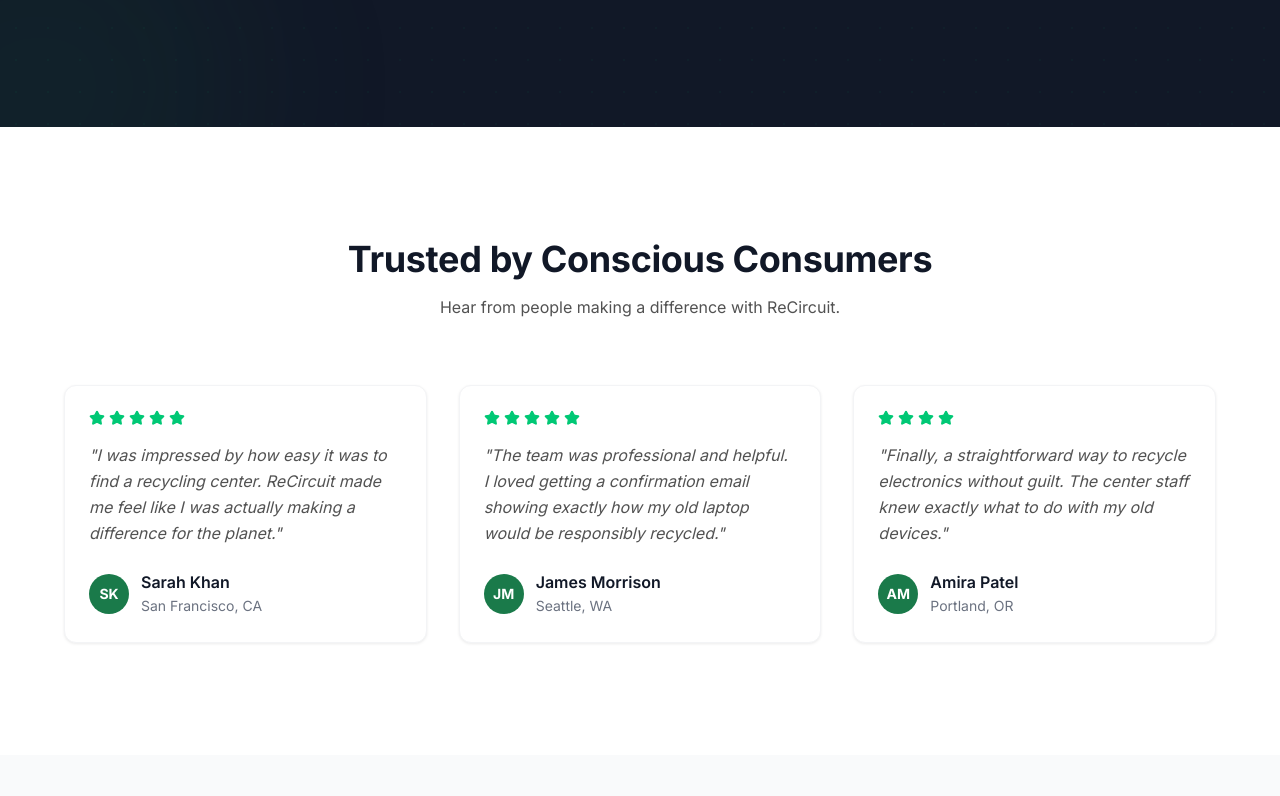
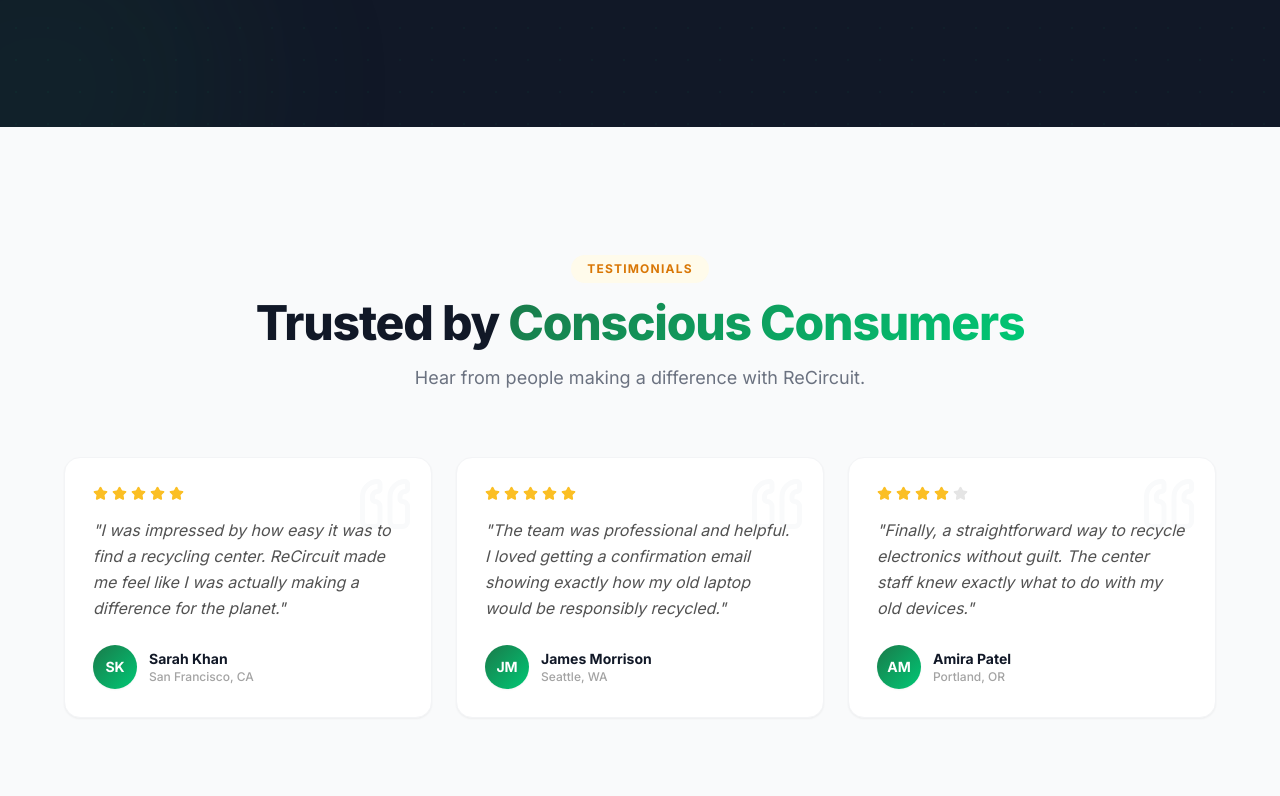
Before and after one commit to nirjalguragainofficial-hash/ReCircuit-Frontend, a React (Vite) app: page / in a window 1280 px wide. Shown: the part 4884-5680 px from the top of the page. Built offline with nearby package versions, Linux system fonts and the light colour scheme.

Commit message:
feat: implement Testimonials and TestimonialCard components to display user reviews

```diff
--- a/src/components/TestimonialCard.jsx
+++ b/src/components/TestimonialCard.jsx
@@ -1,26 +1,35 @@
-import { Star } from 'lucide-react';
+import { Star, Quote } from 'lucide-react';
 
 export function TestimonialCard({ testimonial }) {
   return (
-    <div className="bg-white border border-neutral-100 rounded-card p-6 shadow-subtle">
+    <div className="group bg-white border border-neutral-100 rounded-2xl p-7 shadow-sm hover:shadow-xl hover:-translate-y-1 transition-all duration-300 flex flex-col relative overflow-hidden">
+      {/* Quote icon watermark */}
+      <Quote size={60} className="absolute top-4 right-4 text-neutral-50 rotate-180 pointer-events-none" />
+
       {/* Stars */}
       <div className="flex gap-1 mb-4">
-        {Array.from({ length: testimonial.rating }).map((_, i) => (
-          <Star key={i} size={16} className="fill-accent text-accent" />
+        {Array.from({ length: 5 }).map((_, i) => (
+          <Star
+            key={i}
+            size={15}
+            className={i < testimonial.rating ? 'fill-amber-400 text-amber-400' : 'fill-neutral-200 text-neutral-200'}
+          />
         ))}
       </div>
 
       {/* Quote */}
-      <p className="text-body text-neutral-600 mb-6 italic leading-relaxed">"{testimonial.quote}"</p>
+      <p className="text-base text-neutral-600 mb-6 italic leading-relaxed flex-1 relative z-10">
+        "{testimonial.quote}"
+      </p>
 
       {/* Avatar and info */}
       <div className="flex items-center gap-3">
-        <div className="w-10 h-10 rounded-full bg-primary flex items-center justify-center flex-shrink-0">
-          <span className="text-white font-bold text-body-sm">{testimonial.initials}</span>
+        <div className="w-11 h-11 rounded-full bg-gradient-to-br from-primary to-accent flex items-center justify-center flex-shrink-0 shadow-sm">
+          <span className="text-white font-bold text-sm">{testimonial.initials}</span>
         </div>
         <div>
-          <p className="font-semibold text-neutral-900">{testimonial.name}</p>
-          <p className="text-body-sm text-neutral-500">{testimonial.city}</p>
+          <p className="font-bold text-neutral-900 text-sm">{testimonial.name}</p>
+          <p className="text-xs text-neutral-400 font-medium">{testimonial.city}</p>
         </div>
       </div>
     </div>
--- a/src/components/Testimonials.jsx
+++ b/src/components/Testimonials.jsx
@@ -3,20 +3,21 @@ import { testimonials } from '../data/mockData';
 
 export function Testimonials() {
   return (
-    <section className="bg-white py-20 md:py-28">
-      <div className="max-w-container mx-auto px-gutter">
+    <section className="bg-neutral-50 py-24 md:py-32">
+      <div className="max-w-[1200px] mx-auto px-6">
         {/* Section header */}
         <div className="text-center mb-16">
-          <h2 className="text-display md:text-4xl font-bold text-neutral-900 mb-4">
-            Trusted by Conscious Consumers
+          <span className="inline-block px-4 py-1.5 bg-amber-50 text-amber-600 text-xs font-bold uppercase tracking-widest rounded-full mb-4">Testimonials</span>
+          <h2 className="text-4xl md:text-5xl font-extrabold text-neutral-900 mb-4 tracking-tight">
+            Trusted by <span className="text-gradient-green">Conscious Consumers</span>
           </h2>
-          <p className="text-body text-neutral-600 max-w-2xl mx-auto">
+          <p className="text-lg text-neutral-500 max-w-xl mx-auto leading-relaxed">
             Hear from people making a difference with ReCircuit.
           </p>
         </div>
 
         {/* Testimonials grid */}
-        <div className="grid grid-cols-1 md:grid-cols-3 gap-8">
+        <div className="grid grid-cols-1 md:grid-cols-3 gap-6">
           {testimonials.map((testimonial) => (
             <TestimonialCard key={testimonial.id} testimonial={testimonial} />
           ))}
```
